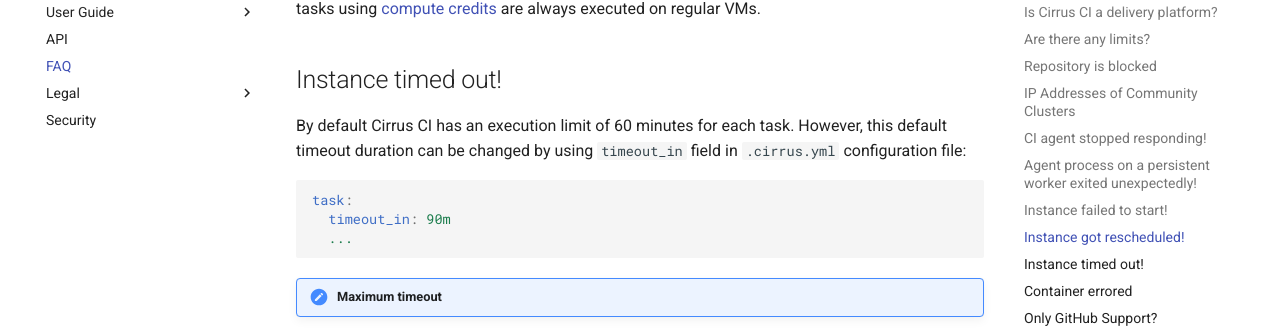
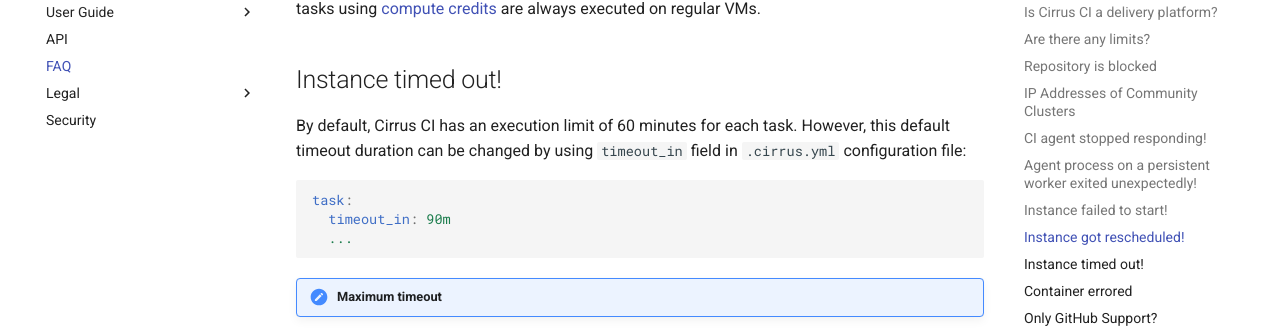
Before and after one commit to cirruslabs/cirrus-ci-docs, an MkDocs documentation site: the page built from docs/faq.md, in a window 1280 px wide and 900 px high, scrolled down 3192 px. Shown: the part 144-472 px from the top of the window. Built offline with MkDocs 1.6.1 and Material for MkDocs 9.7.7, drawn with Linux system fonts in a browser that asks for light colours; comment, search, counter and statistics services are not loaded.

Commit message:
added missing comma

````diff
--- a/docs/faq.md
+++ b/docs/faq.md
@@ -121,7 +121,7 @@ are always executed on regular VMs.
 
 ## Instance timed out!
 
-By default Cirrus CI has an execution limit of 60 minutes for each task. However, this default timeout duration can be changed
+By default, Cirrus CI has an execution limit of 60 minutes for each task. However, this default timeout duration can be changed
 by using `timeout_in` field in `.cirrus.yml` configuration file:
 
 ```yaml
````
